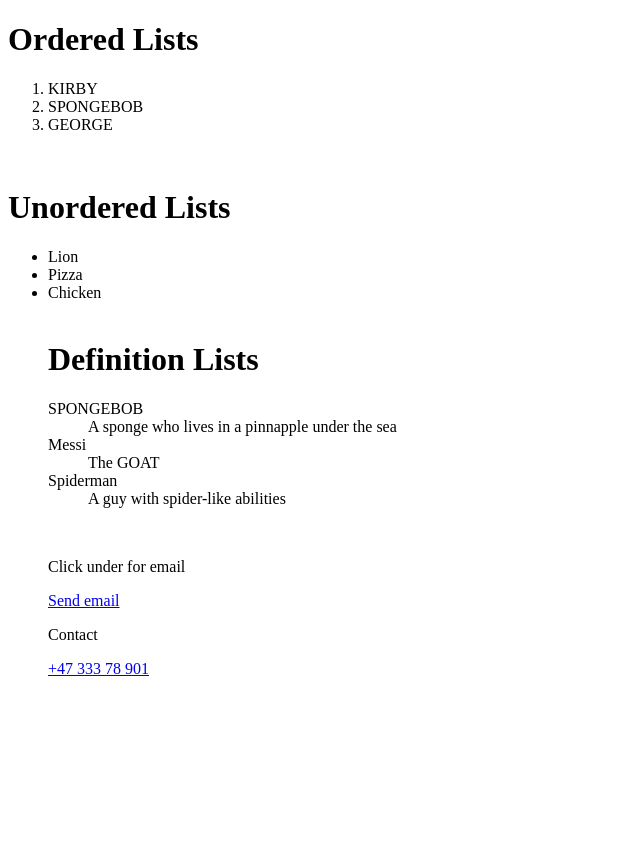
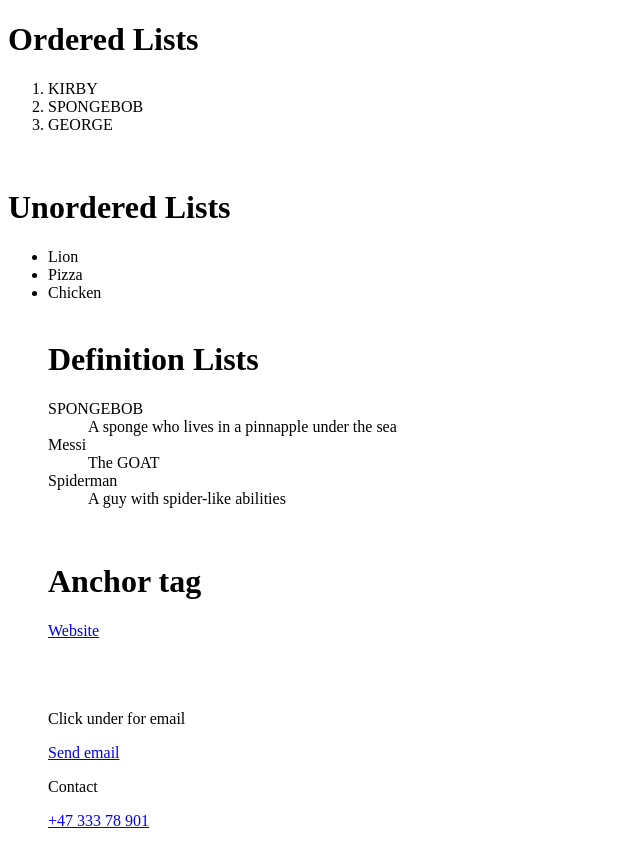
Before and after one commit to edwinv123/list-and-links, a plain HTML site: page index.html in a window 1280 px wide. Shown: the whole page, without its empty margins (0-640 px from the left). Before the commit the page ends 800 px from the top, so only its background shows below. Drawn offline with Linux system fonts and the light colour scheme.

Commit message:
List and Links

```diff
--- a/index.html
+++ b/index.html
@@ -29,6 +29,11 @@
           <dd>A guy with spider-like abilities</dd>
     </dl>
           <br>
+          <h1>Anchor tag</h1>
+          <a href="https://www.w3schools.com/html/default.asp">Website</a>
+          <br><br><br><br>
+
+
           <html>
             <body>
 
```
Lines whose indentation alone changed are shown as unchanged.
